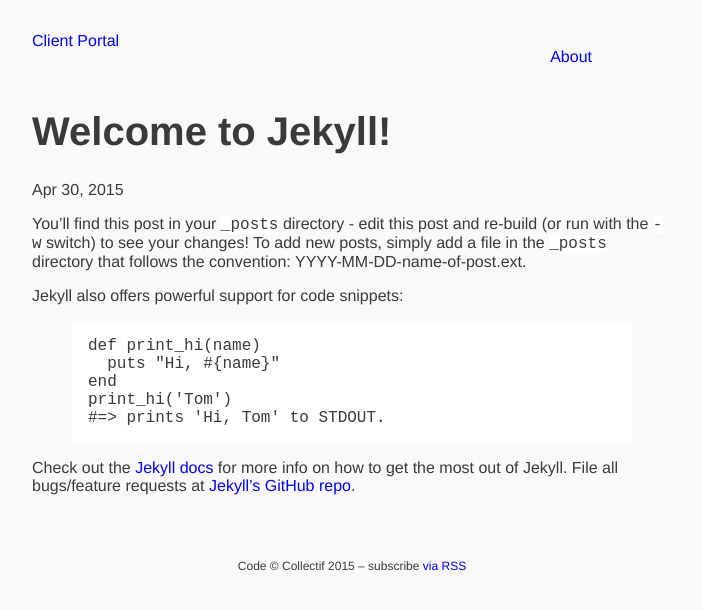
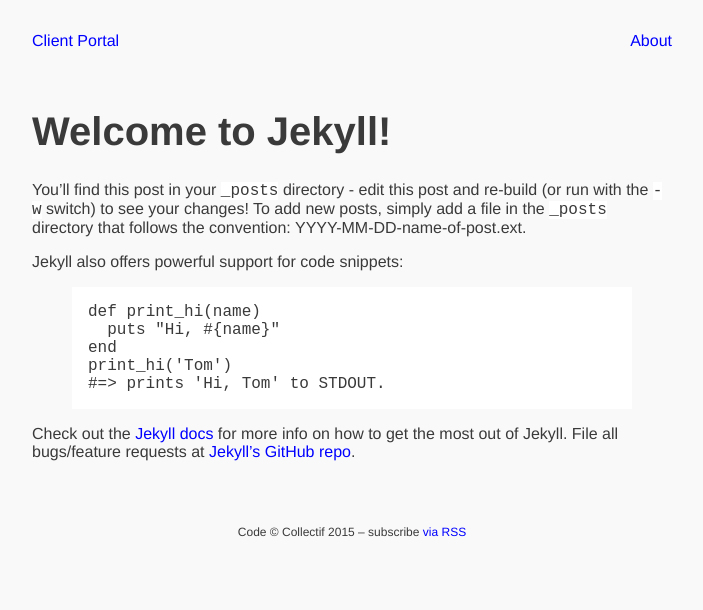
Before and after one commit to jondueck/client, a Jekyll site: the page built from _posts/2015-03-30-welcome-to-jekyll.markdown, in a window 1280 px wide. Shown: the top 610 px of the page, without its empty margins (288-991 px from the left). Built offline with Jekyll 4.4.1, drawn with Linux system fonts in a browser that asks for light colours.

Commit message:
fixed padding issue in nav

```diff
--- a/_config.yml
+++ b/_config.yml
@@ -3,8 +3,8 @@
 title: Client Portal
 client: Client Name
 email: jdueck@winklercoop.com
-description: "Write an awesome description for your new site here. You can edit this line in _config.yml. It will appear in your document head meta (for Google search results) and in your feed.xml site description."
-baseurl: "/"
+# description: "Write an awesome description for your new site here. You can edit this line in _config.yml. It will appear in your document head meta (for Google search results) and in your feed.xml site description."
+baseurl: ""
 url: "http://coopathome.ca/design/"
 
 # Build settings
--- a/_includes/head.html
+++ b/_includes/head.html
@@ -8,5 +8,6 @@
 
     <!-- Custom CSS -->
     <link rel="stylesheet" href="{{ "/css/main.css" | prepend: site.baseurl }}">
+    <link rel="stylesheet" href="{{ "/css/main.css" | prepend: site.baseurl }}">
 
 </head>
--- a/_layouts/post.html
+++ b/_layouts/post.html
@@ -5,12 +5,22 @@
 
   <header class="post-header">
     <h1>{{ page.title }}</h1>
-
-    <p class="meta">{{ page.date | date: "%b %-d, %Y" }}{% if page.author %} • {{ page.author }}{% endif %}{% if page.meta %} • {{ page.meta }}{% endif %}</p>
+    {% if page.categories contains 'requested' %}
+    	<span class="meta">Requested {{page.date | date: "%-d %B" }}</span>
+    {% elsif page.categories contains 'progress' %}
+    	<span class="meta">Requested {{page.date | date: "%-d %B" }} • Estimated Delivery: {{ page.eta | date: "%-d %B" }}</span>
+    {% elsif page.categories contains 'completed' %}
+    	<span class="meta">Requested {{page.date | date: "%-d %B" }} • Finished on {{ page.completed | date: "%-d %B" }}</span>
+    {% endif %}
+    <!-- <p class="meta">{{ page.date | date: "%b %-d, %Y" }}{% if page.author %} • {{ page.author }}{% endif %}{% if page.meta %} • {{ page.meta }}{% endif %}</p> -->
   </header>
 
   <article class="post-content">
   {{ content }}
   </article>
 
+  {% if page.download %}
+    <a href="{{ page.download }}" class="button download">Download</a>
+  {% endif %}
+
 </div>
--- a/css/main.css
+++ b/css/main.css
@@ -65,7 +65,6 @@
 
 .site-nav a {
   float: left;
-  padding: 1rem;
 }
 
 .site-footer {
@@ -150,3 +149,16 @@
 code {
   font-size: 16px;
 }
+
+.button {
+  background: #00f;
+  color: #fff;
+  border-radius: 0.25rem;
+  padding: 0.5rem 0.75rem;
+}
+
+.button.download {
+  text-align: center;
+  display: inline-block;
+  margin: 2rem auto;
+}
--- a/feed.xml
+++ b/feed.xml
@@ -1,5 +1,5 @@
 ---
-layout: none
+# layout: none
 ---
 <?xml version="1.0" encoding="UTF-8"?>
 <rss version="2.0" xmlns:atom="http://www.w3.org/2005/Atom">
```
